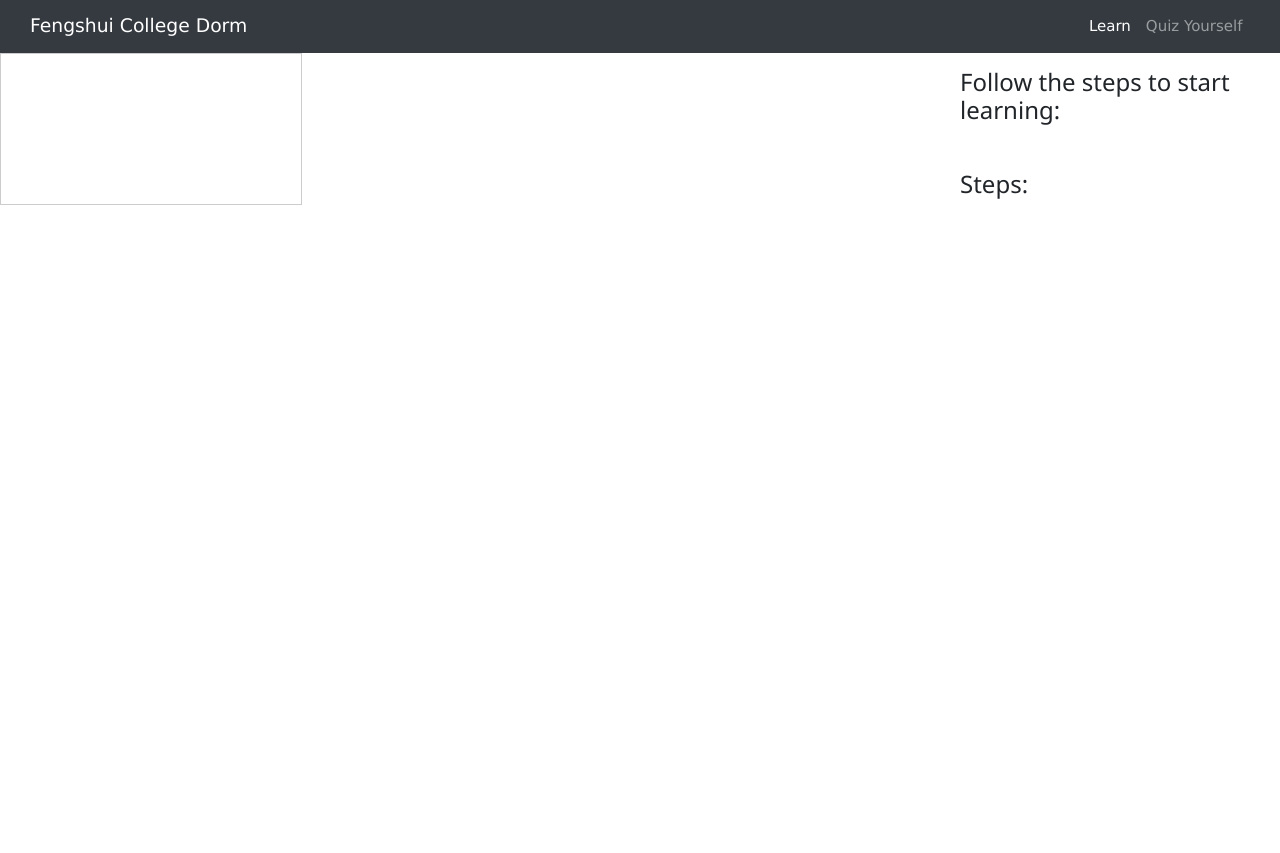
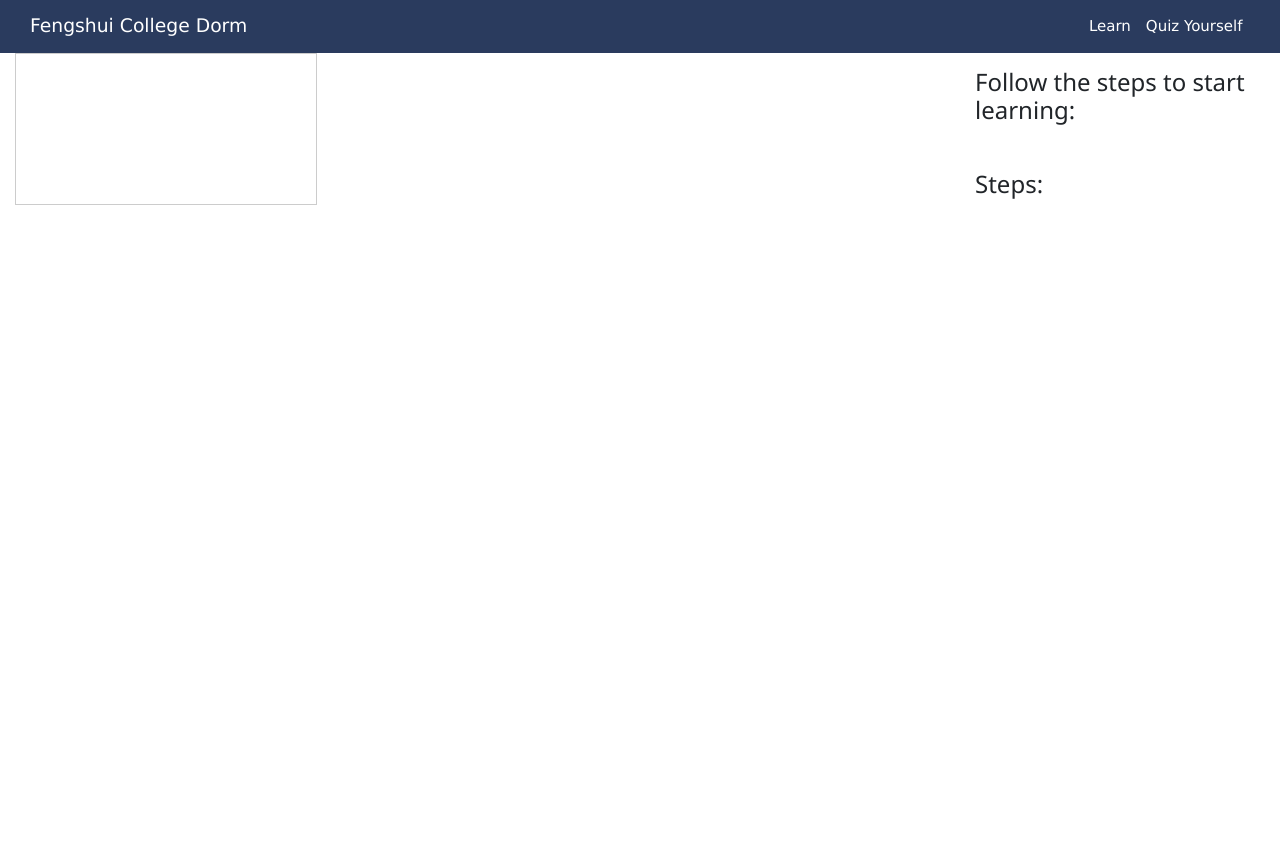
Before and after one commit to AndreaBus99/FengShui-Tutorial, a Flask app: page /tutorial/1 in a window 1280 px wide. Run offline with Flask 2, Linux system fonts and the light colour scheme; a map, chart or similar area stays blank; some libraries are stand-ins or nearby versions.

Commit message:
Colors changed welcome page and tutorial

```diff
--- a/project/server.py
+++ b/project/server.py
@@ -19,7 +19,7 @@ app = Flask(__name__)
 global variables to maintain
     2. quiz score, correct answer for each question
 """
-homepage_image = "https://i.pinimg.com/564x/17/0c/5d/170c5dd798020fb9a8a9a2f2087ee50f.jpg"
+homepage_image = "https://i.redd.it/m4io3grlhtr41.jpg"
 
 furniture = [
     {
--- a/project/static/tutorial.js
+++ b/project/static/tutorial.js
@@ -260,7 +260,7 @@ function start_of_tutorial(){
     $(".modal-title").append("Tutorial")
 
     // Append a button for skipping the tutorial
-    $("#skip-tutorial-btn").append($("<button type='button' class='btn btn-secondary' data-dismiss='modal'>Skip tutorial</button>"))
+    $("#skip-tutorial-btn").append($("<button id='skip-tutorial' type='button' class='btn btn-secondary' data-dismiss='modal'>Skip tutorial</button>"))
 
     // When this button is clicked redirect to the learning portion
     $("#skip-tutorial-btn").click(()=>{
--- a/project/templates/layout.html
+++ b/project/templates/layout.html
@@ -24,6 +24,15 @@
 
     <title>Fengshui College Dorm</title>
   </head>
+  <style>
+
+    #nav-color{
+      background-color: #2a3b5e;
+    }
+    .navbar-brand, .nav-link{
+      color: white;
+    }
+  </style>
   <body>
     <!-- Navbar
     @TODO:
@@ -31,7 +40,7 @@
       2. add href link for each itme
 
     -->
-    <nav class="navbar navbar-expand-lg navbar-dark bg-dark">
+    <nav class="navbar navbar-expand-lg" id="nav-color">
       <div class="container-fluid">
         <a class="navbar-brand" href="/">Fengshui College Dorm</a>
         <button class="navbar-toggler" type="button" data-bs-toggle="collapse" data-bs-target="#navbarNav">
@@ -52,7 +61,7 @@
       </div>
     </nav>
 
-    <div class="container" id="body-container">
+    <div class="container-fluid" id="body-container">
       {% block content %} {% endblock %}
     </div>
   </body>
--- a/project/templates/tutorial.html
+++ b/project/templates/tutorial.html
@@ -32,6 +32,14 @@
         padding-bottom: 0px !important;
         width: 100vw;
         height: 100vh;
+    }
+
+    #let-me-try-btn{
+        background-color: #2a3b5e;
+    }
+
+    #skip-tutorial{
+        background-color: lightblue;
     }
 </style>
 
```
Also changed, not shown: project/templates/welcome.html (+25 -2 lines).
